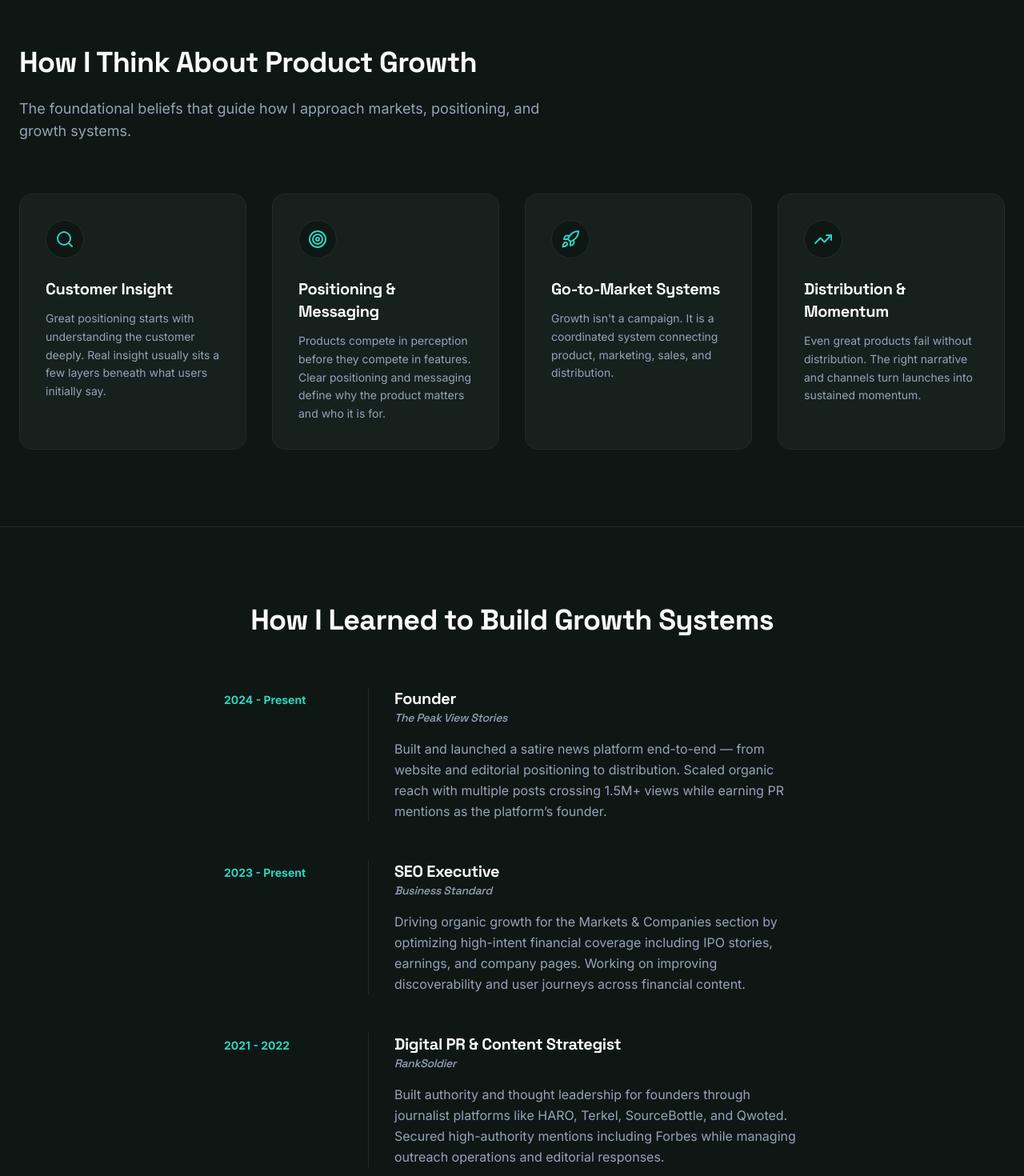
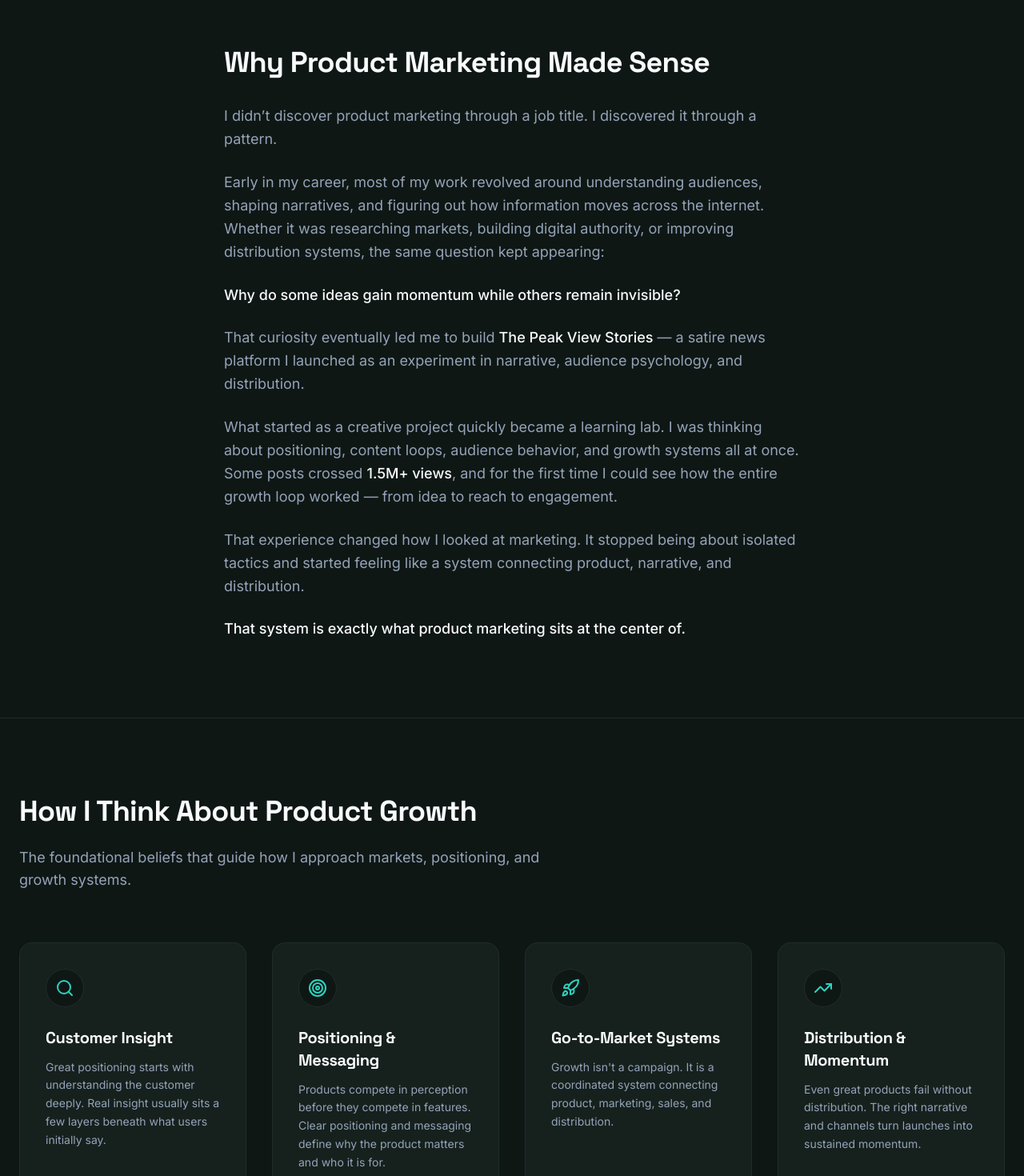
Before and after one commit to akshatjain4377-commits/Akshat-Jain-PMM-Portfolio, a React (Vite) app: page /about in a window 1280 px wide. Shown: the part 960-2430 px from the top of the page at 80% size. Built offline with nearby package versions, Linux system fonts and the light colour scheme.

Commit message:
Update About.tsx

```diff
--- a/src/pages/About.tsx
+++ b/src/pages/About.tsx
@@ -4,13 +4,17 @@ import { Search, Target, Rocket, TrendingUp } from 'lucide-react';
 export default function About() {
   return (
     <div className="min-h-screen bg-brand-bg">
+
       {/* Hero Section */}
       <section className="mx-auto max-w-7xl px-6 py-24 lg:py-32">
         <div className="flex flex-col gap-12 lg:flex-row lg:items-center lg:justify-between">
+
           <div className="flex-1 space-y-8 lg:pr-12">
+
             <span className="rounded-full border border-brand-accent/30 bg-brand-accent/10 px-4 py-2 text-xs font-semibold tracking-widest text-brand-accent">
               THE HUMAN LAYER OF PRODUCT MARKETING
             </span>
+
             <motion.h1
               initial={{ opacity: 0, y: 20 }}
               animate={{ opacity: 1, y: 0 }}
@@ -19,6 +23,7 @@ export default function About() {
             >
               Beyond the <br /> Spreadsheets.
             </motion.h1>
+
             <motion.p
               initial={{ opacity: 0, y: 20 }}
               animate={{ opacity: 1, y: 0 }}
@@ -28,6 +33,7 @@ export default function About() {
               I believe growth is not just analytics and dashboards. <br />
               It is about understanding people, narratives, and the systems that make products win.
             </motion.p>
+
           </div>
 
           <motion.div
@@ -44,15 +50,67 @@ It is about understanding people, narratives, and the systems that make products
             />
             <div className="absolute inset-0 rounded-3xl ring-1 ring-inset ring-brand-border"></div>
           </motion.div>
+
         </div>
       </section>
+
+
+      {/* Story Section */}
+      <section className="border-t border-brand-border bg-brand-bg py-24">
+        <div className="mx-auto max-w-3xl px-6">
+
+          <h2 className="mb-8 text-3xl font-bold tracking-tight text-brand-text md:text-4xl">
+            Why Product Marketing Made Sense
+          </h2>
+
+          <div className="space-y-6 text-lg leading-relaxed text-brand-muted">
+
+            <p>
+              I didn’t discover product marketing through a job title. I discovered it through a pattern.
+            </p>
+
+            <p>
+              Early in my career, most of my work revolved around understanding audiences, shaping narratives, and figuring out how information moves across the internet.
+              Whether it was researching markets, building digital authority, or improving distribution systems, the same question kept appearing:
+            </p>
+
+            <p className="text-brand-text font-medium">
+              Why do some ideas gain momentum while others remain invisible?
+            </p>
+
+            <p>
+              That curiosity eventually led me to build <span className="text-brand-text font-medium">The Peak View Stories</span> — a satire news platform I launched as an experiment in narrative, audience psychology, and distribution.
+            </p>
+
+            <p>
+              What started as a creative project quickly became a learning lab. I was thinking about positioning, content loops, audience behavior, and growth systems all at once. Some posts crossed <span className="text-brand-text font-medium">1.5M+ views</span>, and for the first time I could see how the entire growth loop worked — from idea to reach to engagement.
+            </p>
+
+            <p>
+              That experience changed how I looked at marketing. It stopped being about isolated tactics and started feeling like a system connecting product, narrative, and distribution.
+            </p>
+
+            <p className="text-brand-text font-medium">
+              That system is exactly what product marketing sits at the center of.
+            </p>
+
+          </div>
+        </div>
+      </section>
+
 
       {/* Core Principles */}
       <section className="border-t border-brand-border bg-brand-bg py-24">
         <div className="mx-auto max-w-7xl px-6">
+
           <div className="mb-16 max-w-2xl">
-            <h2 className="mb-6 text-3xl font-bold tracking-tight text-brand-text md:text-4xl">How I Think About Product Growth</h2>
-            <p className="text-lg text-brand-muted">The foundational beliefs that guide how I approach markets, positioning, and growth systems.</p>
+            <h2 className="mb-6 text-3xl font-bold tracking-tight text-brand-text md:text-4xl">
+              How I Think About Product Growth
+            </h2>
+
+            <p className="text-lg text-brand-muted">
+              The foundational beliefs that guide how I approach markets, positioning, and growth systems.
+            </p>
           </div>
 
           <div className="grid grid-cols-1 gap-8 md:grid-cols-2 lg:grid-cols-4">
@@ -89,13 +147,21 @@ It is about understanding people, narratives, and the systems that make products
                 <div className="mb-6 flex h-12 w-12 items-center justify-center rounded-full bg-brand-bg border border-brand-border">
                   {item.icon}
                 </div>
-                <h3 className="mb-3 text-xl font-bold text-brand-text">{item.title}</h3>
-                <p className="text-sm leading-relaxed text-brand-muted">{item.desc}</p>
+
+                <h3 className="mb-3 text-xl font-bold text-brand-text">
+                  {item.title}
+                </h3>
+
+                <p className="text-sm leading-relaxed text-brand-muted">
+                  {item.desc}
+                </p>
+
               </motion.div>
             ))}
           </div>
         </div>
       </section>
+
 
       {/* Experience Timeline */}
       <section className="border-t border-brand-border bg-brand-bg py-24">
@@ -111,28 +177,29 @@ It is about understanding people, narratives, and the systems that make products
                 year: "2024 - Present",
                 role: "Founder",
                 company: "The Peak View Stories",
-          desc: "Built and launched a satire news platform end-to-end — from website and editorial positioning to distribution. Scaled organic reach with multiple posts crossing 1.5M+ views while earning PR mentions as the platform’s founder."
+                desc: "Built and launched a satire news platform end-to-end — from website and editorial positioning to distribution. Scaled organic reach with multiple posts crossing 1.5M+ views."
               },
               {
                 year: "2023 - Present",
                 role: "SEO Executive",
                 company: "Business Standard",
-          desc: "Driving organic growth for the Markets & Companies section by optimizing high-intent financial coverage including IPO stories, earnings, and company pages. Working on improving discoverability and user journeys across financial content."
+                desc: "Driving organic growth for financial content including IPO stories, earnings coverage, and company pages."
               },
               {
                 year: "2021 - 2022",
                 role: "Digital PR & Content Strategist",
                 company: "RankSoldier",
-          desc: "Built authority and thought leadership for founders through journalist platforms like HARO, Terkel, SourceBottle, and Qwoted. Secured high-authority mentions including Forbes while managing outreach operations and editorial responses."
+                desc: "Built authority and thought leadership for founders through journalist platforms like HARO, Terkel, SourceBottle, and Qwoted."
               },
               {
                 year: "2021",
                 role: "Market Research Intern",
                 company: "Explorra Design Institute",
-          desc: "Conducted market research across Tier 1 and Tier 2 colleges by building structured datasets of Deans, HODs, and placement cells to support institutional outreach initiatives."
+                desc: "Conducted market research across institutions and built structured datasets for outreach initiatives."
               }
             ].map((exp, i) => (
               <div key={i} className="relative pl-8 md:pl-0">
+
                 <div className="md:flex md:items-baseline md:justify-between">
 
                   <div className="mb-2 md:mb-0 md:w-1/4">
@@ -157,7 +224,6 @@ It is about understanding people, narratives, and the systems that make products
 
                 </div>
 
-          {/* Mobile timeline line */}
                 <div className="absolute left-0 top-2 bottom-[-3rem] w-px bg-brand-border md:hidden last:bottom-0"></div>
                 <div className="absolute left-[-4px] top-2 h-2 w-2 rounded-full bg-brand-accent md:hidden"></div>
 
@@ -167,6 +233,7 @@ It is about understanding people, narratives, and the systems that make products
 
         </div>
       </section>
+
     </div>
   );
 }
```
Lines whose indentation alone changed are shown as unchanged.
